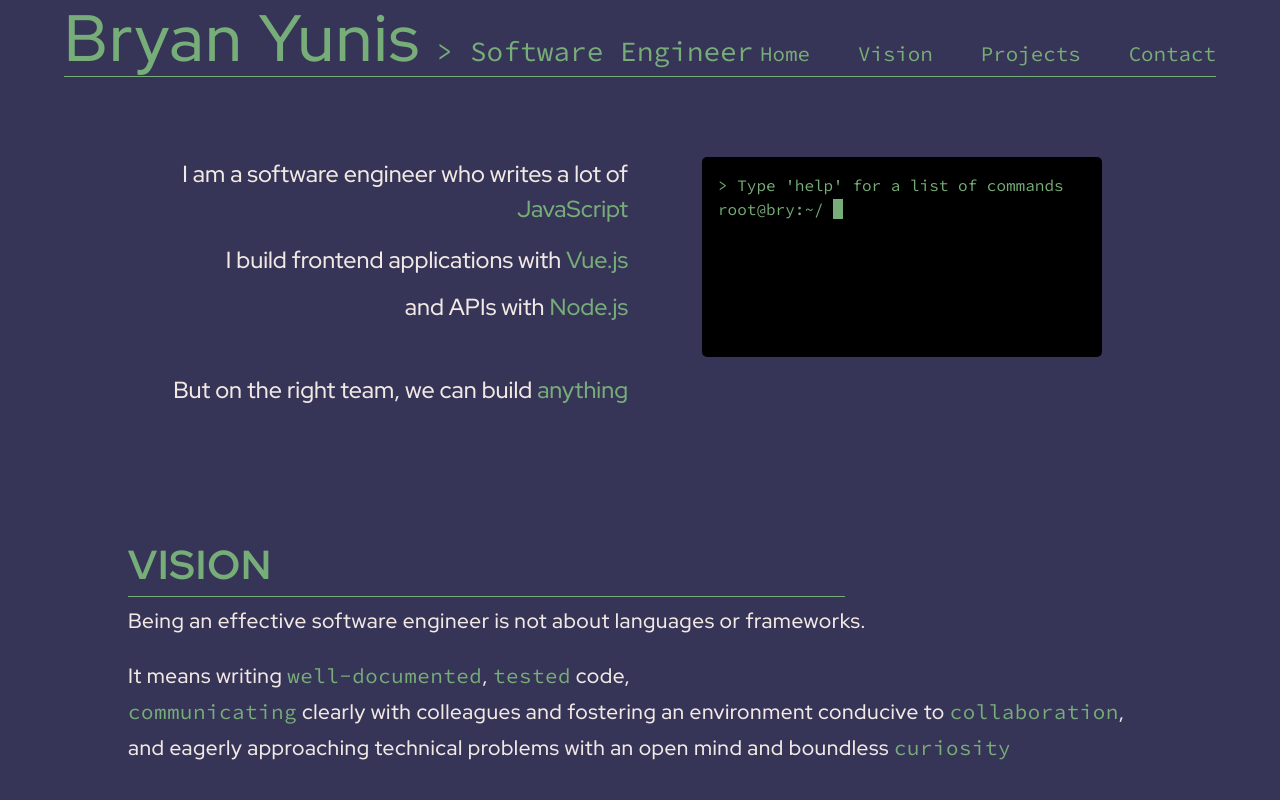
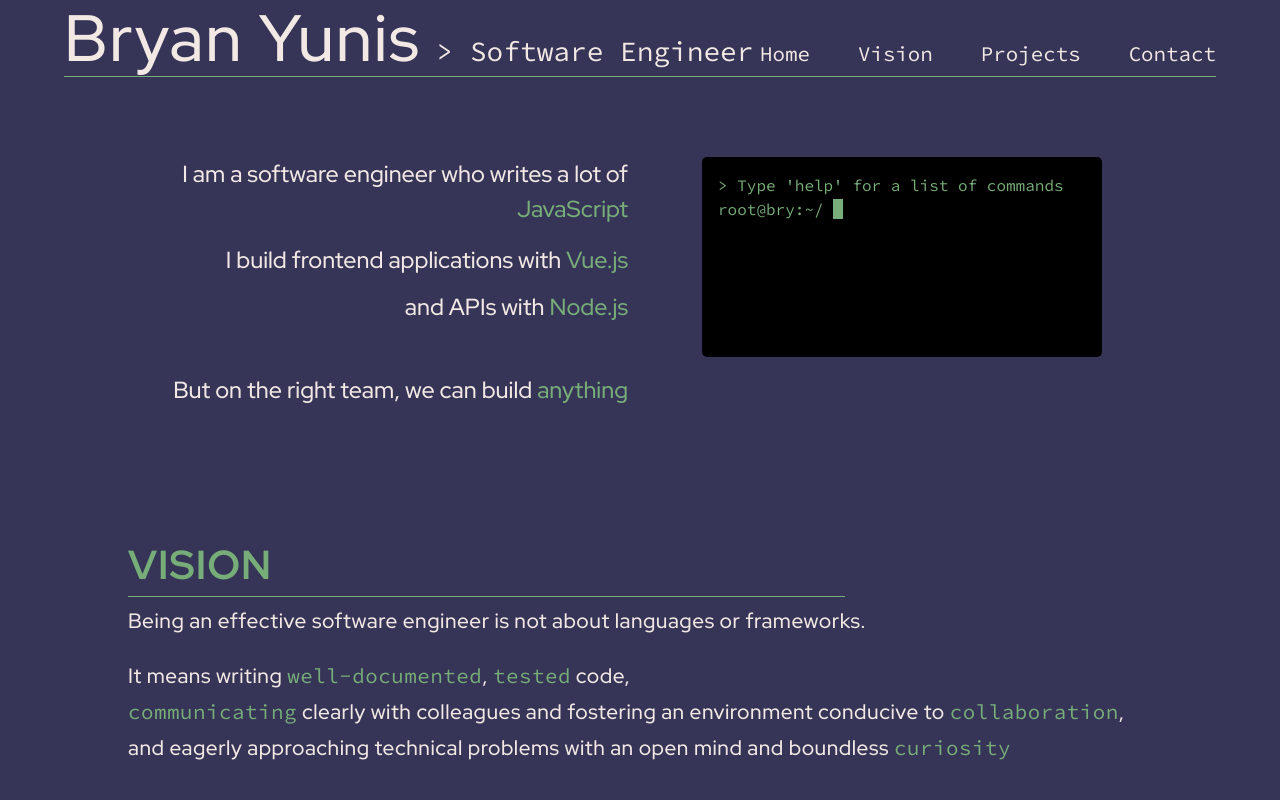
Before and after one commit to bry-an/portfolio-v2, a Vue app: page / in a window 1280 px wide. Shown: the top 800 px of the page. Built offline with nearby package versions, Linux system fonts and the light colour scheme.

Commit message:
change header font color

```diff
--- a/src/components/Header.vue
+++ b/src/components/Header.vue
@@ -57,10 +57,10 @@ export default {
 .header-container {
   position: sticky;
   top: 0;
-  background-color: $bry-dark-sky;
+    background-color: $bry-dark-sky;
   .header {
     font-family: 'Red Hat Display', sans-serif;
-    color: $bry-andes;
+    color: $bry-chalk;
     width: 90%;
     margin: auto;
     .header-name {
```
